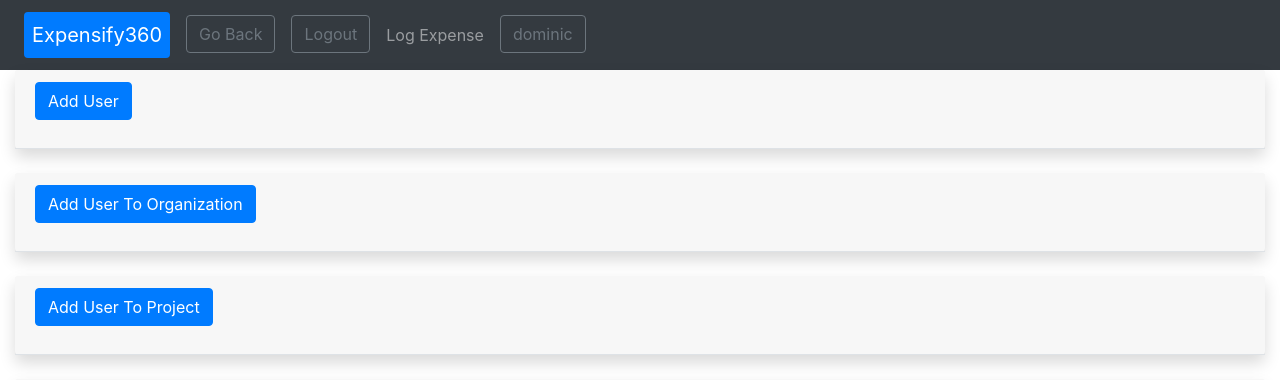
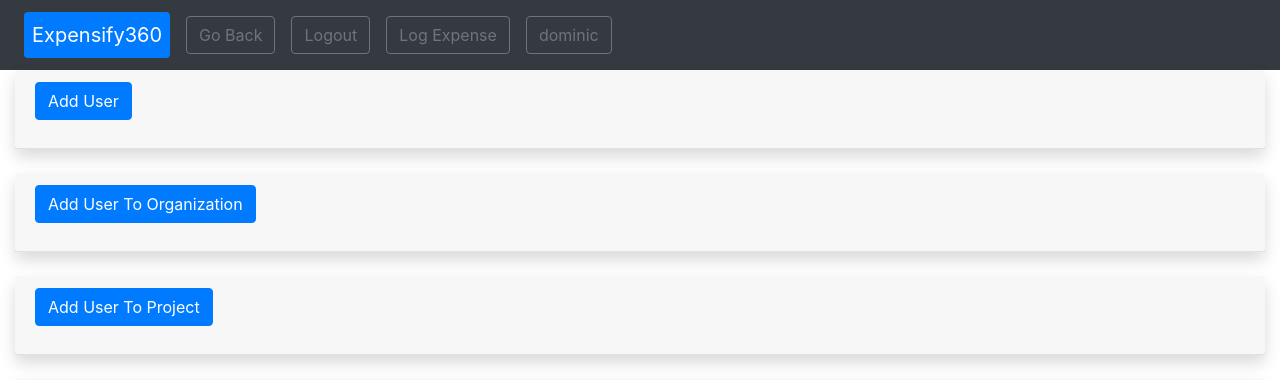
Before and after one commit to radixp0int/expensify360, a Django app: page /add_user/ in a window 1280 px wide. Shown: the top 380 px of the page. Run offline with Django 3.2, Linux system fonts and the light colour scheme; a user stored in the database is signed in; some libraries are stand-ins or nearby versions.

Commit message:
changed log expense button class to conform to current navbar styling

```diff
--- a/Expensify360/Expensify360/templates/navbar.html
+++ b/Expensify360/Expensify360/templates/navbar.html
@@ -24,7 +24,7 @@
                 <a class="btn btn-outline-secondary mx-2" href={% url 'logout' %}>Logout</a>
             </li>
             <li class="nav-item">
-                <a class="nav-link" href={% url 'expense' %}>Log Expense</a>
+                <a class="btn btn-outline-secondary mx-2" href={% url 'expense' %}>Log Expense</a>
             </li>
             <li class="nav-item">
             <!--TODO: account management link -->
```
Also changed, not shown: Expensify360/db.sqlite3.
